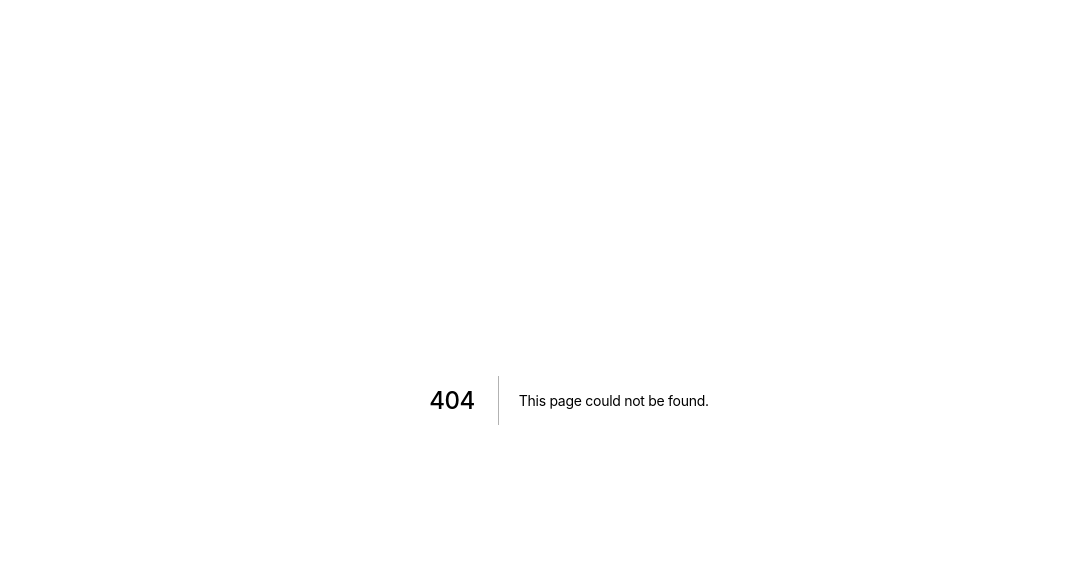
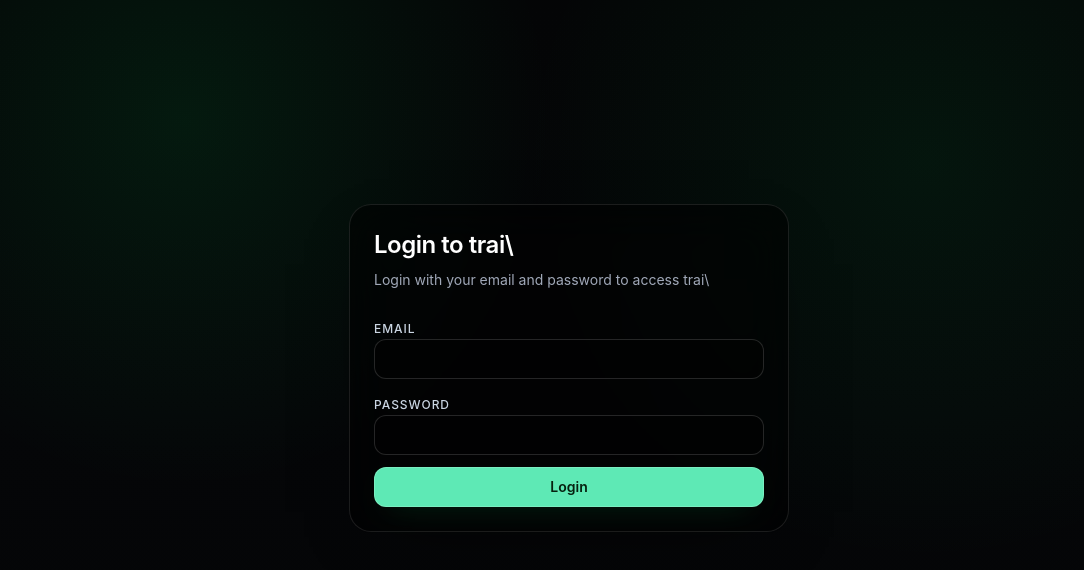
Before and after one commit to pras-gh/lev.ai, a Next.js app: page /login in a window 1280 px wide. Before the commit this address had no page. Shown: the top 570 px of the page, without its empty margins (71-1155 px from the left). Built offline with nearby package versions, Linux system fonts and the light colour scheme; no server answers.

Commit message:
onbugfix2

```diff
--- /dev/null
+++ b/src/app/login/page.tsx
@@ -0,0 +1,29 @@
+import { getServerSession } from "next-auth";
+import { redirect } from "next/navigation";
+import { LoginPageCard } from "@/components/auth/login-page-card";
+import { authOptions } from "@/lib/auth/options";
+import { normalizeBookingUrl, siteConfig } from "@/lib/site-config";
+
+export default async function LoginPage() {
+  const session = await getServerSession(authOptions);
+
+  if (session?.user?.isPaid) {
+    redirect("/app/dashboard");
+  }
+
+  if (session?.user && !session.user.isPaid) {
+    redirect(normalizeBookingUrl(siteConfig.calcom30MinUrl));
+  }
+
+  return (
+    <main className="relative min-h-screen overflow-hidden bg-[#050608] px-6 py-12 text-white sm:px-10">
+      <div className="pointer-events-none absolute inset-0">
+        <div className="absolute inset-0 bg-[radial-gradient(circle_at_20%_15%,rgba(0,234,100,0.09),transparent_30%),radial-gradient(circle_at_78%_20%,rgba(0,234,100,0.07),transparent_34%),linear-gradient(180deg,#040506_0%,#050608_52%,#040506_100%)]" />
+      </div>
+
+      <section className="relative mx-auto flex min-h-[80vh] w-full max-w-6xl items-center justify-center">
+        <LoginPageCard />
+      </section>
+    </main>
+  );
+}
--- /dev/null
+++ b/src/components/auth/login-page-card.tsx
@@ -0,0 +1,139 @@
+"use client";
+
+import { zodResolver } from "@hookform/resolvers/zod";
+import { useState } from "react";
+import { getSession, signIn, signOut } from "next-auth/react";
+import { useRouter, useSearchParams } from "next/navigation";
+import { useForm } from "react-hook-form";
+import { z } from "zod";
+import { Button } from "@/components/ui/button";
+import { Input } from "@/components/ui/input";
+import { normalizeBookingUrl, siteConfig } from "@/lib/site-config";
+
+const loginSchema = z.object({
+  email: z.string().email("Enter a valid email address."),
+  password: z.string().min(1, "Password is required.")
+});
+
+type LoginValues = z.infer<typeof loginSchema>;
+
+export function LoginPageCard() {
+  const router = useRouter();
+  const searchParams = useSearchParams();
+  const [errorMessage, setErrorMessage] = useState<string | null>(null);
+  const [showUpgradeCta, setShowUpgradeCta] = useState(false);
+  const bookDemoUrl = normalizeBookingUrl(siteConfig.calcom30MinUrl);
+
+  const loginForm = useForm<LoginValues>({
+    resolver: zodResolver(loginSchema),
+    defaultValues: {
+      email: "",
+      password: ""
+    }
+  });
+
+  async function handleLogin(values: LoginValues) {
+    setErrorMessage(null);
+    setShowUpgradeCta(false);
+
+    const response = await signIn("credentials", {
+      email: values.email,
+      password: values.password,
+      redirect: false
+    });
+
+    if (!response) {
+      setErrorMessage("Unable to sign in right now. Try again.");
+      return;
+    }
+
+    if (response.error) {
+      if (response.error === "Configuration") {
+        setErrorMessage("Login is not configured yet. Please try again shortly.");
+        return;
+      }
+      setErrorMessage("Invalid email or password.");
+      return;
+    }
+
+    const nextSession = await getSession();
+    if (!nextSession?.user) {
+      setErrorMessage("Unable to create login session. Try again.");
+      return;
+    }
+
+    if (!nextSession.user.isPaid) {
+      await signOut({ redirect: false });
+      setErrorMessage("Your account is not on a paid plan yet.");
+      setShowUpgradeCta(true);
+      return;
+    }
+
+    const nextPath = searchParams.get("next");
+    if (nextPath && nextPath.startsWith("/app")) {
+      router.push(nextPath);
+      return;
+    }
+
+    router.push("/app/dashboard");
+  }
+
+  return (
+    <div className="w-full max-w-[440px] rounded-[22px] border border-white/10 bg-black/55 p-6 shadow-[0_20px_70px_-40px_rgba(0,0,0,0.9)] backdrop-blur-xl">
+      <h1 className="text-2xl font-semibold tracking-[-0.02em] text-white">Login to trai\</h1>
+      <p className="mt-2 text-sm leading-relaxed text-slate-300">
+        Login with your email and password to access trai\
+      </p>
+
+      <form
+        className="mt-6 space-y-3"
+        onSubmit={loginForm.handleSubmit(async (values) => {
+          await handleLogin(values);
+        })}
+      >
+        <div className="space-y-1.5">
+          <label
+            htmlFor="login-email-page"
+            className="text-xs font-medium uppercase tracking-[0.08em] text-slate-300"
+          >
+            Email
+          </label>
+          <Input id="login-email-page" type="email" autoComplete="email" {...loginForm.register("email")} />
+          <p className="text-xs text-rose-300">{loginForm.formState.errors.email?.message}</p>
+        </div>
+
+        <div className="space-y-1.5">
+          <label
+            htmlFor="login-password-page"
+            className="text-xs font-medium uppercase tracking-[0.08em] text-slate-300"
+          >
+            Password
+          </label>
+          <Input
+            id="login-password-page"
+            type="password"
+            autoComplete="current-password"
+            {...loginForm.register("password")}
+          />
+          <p className="text-xs text-rose-300">{loginForm.formState.errors.password?.message}</p>
+        </div>
+
+        <Button type="submit" className="w-full" disabled={loginForm.formState.isSubmitting}>
+          {loginForm.formState.isSubmitting ? "Logging in..." : "Login"}
+        </Button>
+      </form>
+
+      {errorMessage ? (
+        <p className="mt-3 rounded-xl border border-rose-300/30 bg-rose-300/10 px-3 py-2 text-xs text-rose-200">
+          {errorMessage}
+        </p>
+      ) : null}
+
+      {showUpgradeCta ? (
+        <a href={bookDemoUrl} className="lev-button lev-button--hero-dark mt-4 w-full justify-center">
+          get trai\ now
+        </a>
+      ) : null}
+    </div>
+  );
+}
--- a/src/proxy.ts
+++ b/src/proxy.ts
@@ -62,6 +62,10 @@ export async function proxy(request: NextRequest) {
     return NextResponse.redirect(buildMarketingRedirect(nextTarget));
   }
 
+  if (productHostRequest && pathname === "/login" && hasAuthSession) {
+    return NextResponse.redirect(new URL("/app", request.url));
+  }
+
   if (!isProtectedProductPath(pathname)) {
     return NextResponse.next();
   }
@@ -83,5 +87,5 @@ export async function proxy(request: NextRequest) {
 }
 
 export const config = {
-  matcher: ["/", "/app/:path*", "/dashboard"],
+  matcher: ["/", "/app/:path*", "/dashboard", "/login"],
 };
```
